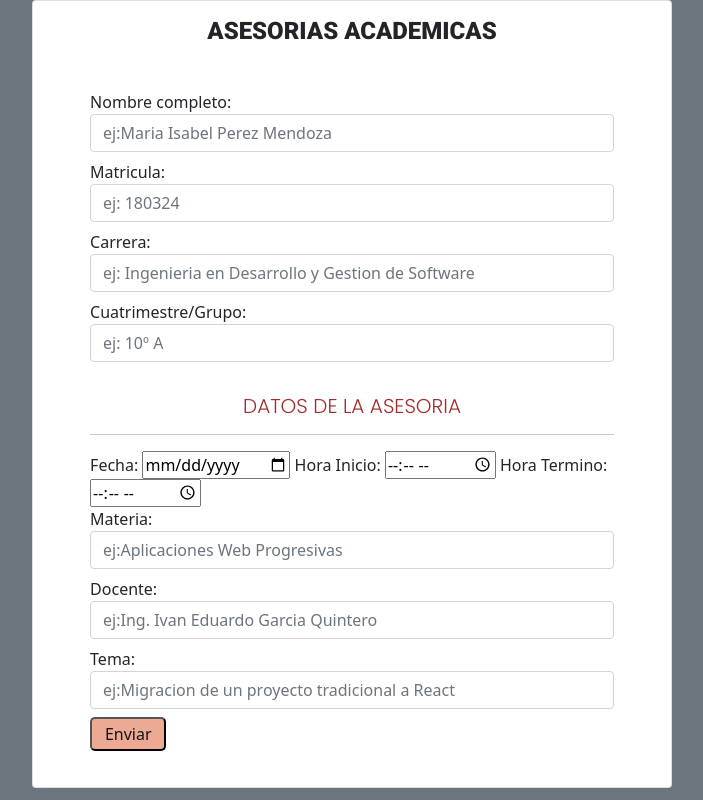
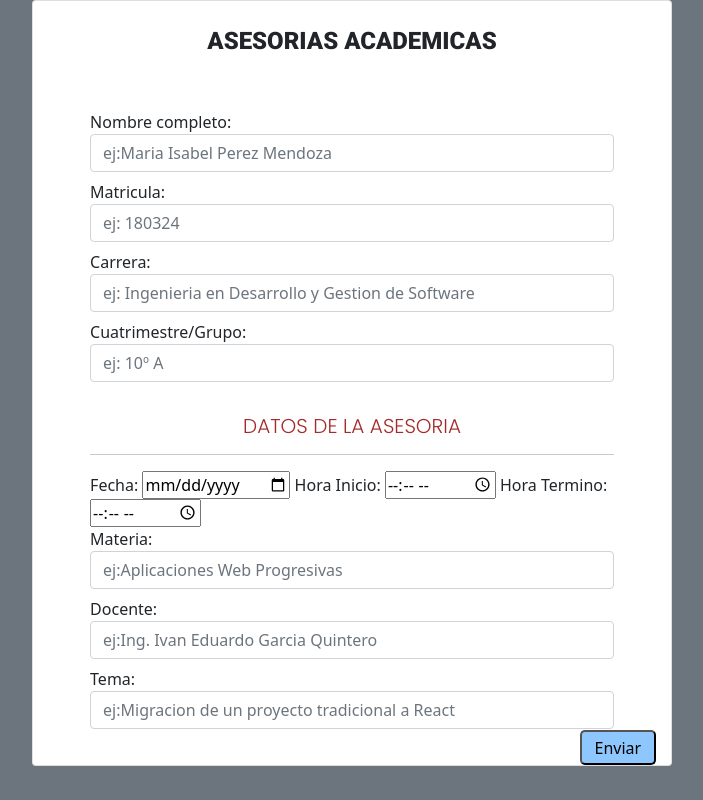
Before and after one commit to Isabelpm-13/Form-asesorias, a plain HTML site: page index.html in a window 1280 px wide. Shown: the whole page, without its empty margins (288-991 px from the left). Drawn offline with nearby package versions, Linux system fonts and the light colour scheme.

Commit message:
Corrigiendo

```diff
--- a/style.css
+++ b/style.css
@@ -12,10 +12,13 @@ body{
  width: 90%;
  max-width: 75em;
  margin: 1.25em auto;
+
 }
 
 h4{
     text-align: center;
+    font-size: small;
+    padding: 10px;
     font-family: 'Roboto', sans-serif;
 }
 
@@ -26,9 +29,11 @@ h5{
 }
 
     .button {
-        background: rgb(236, 170, 149);
+        background: #8dc7fd;
         border-radius: 5px;
         padding: 0.2rem 0.8rem;
-        color: #141414;
         cursor: pointer;
+        position: absolute;
+        right: 15px;
+        bottom:   0;
 }
```
